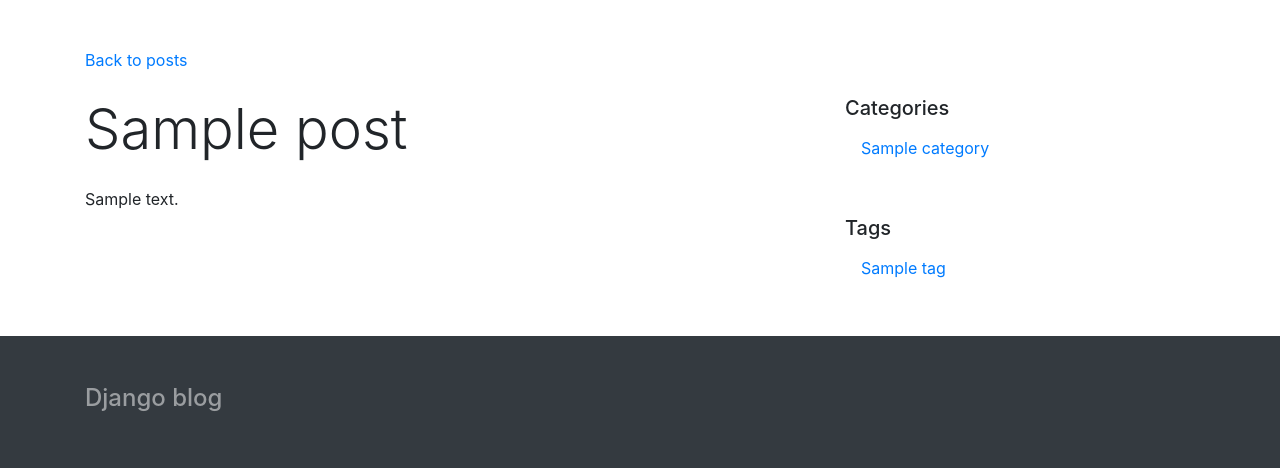
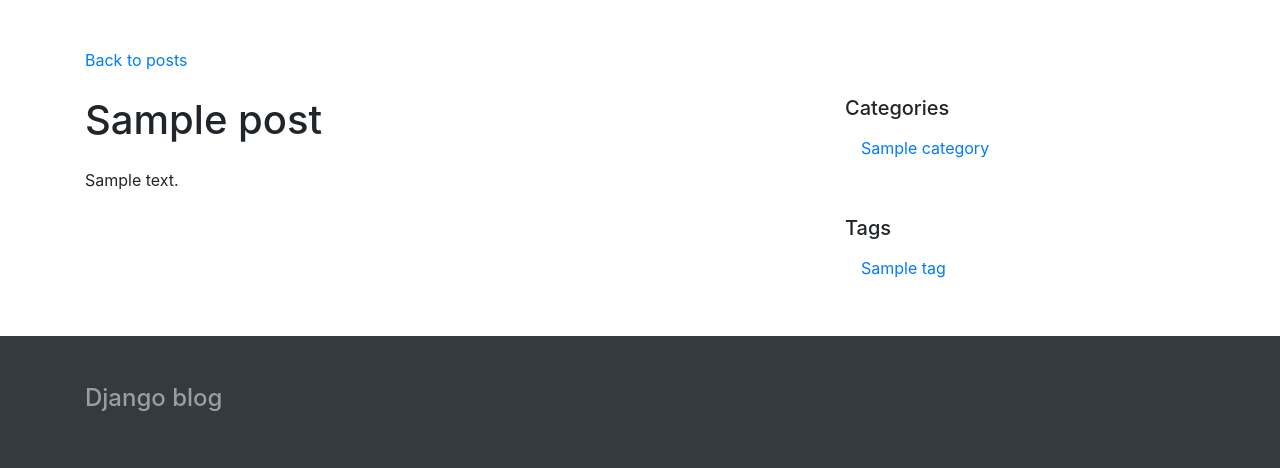
Before and after one commit to craigdanj/django-blog, a Django app: page /post/1/ in a window 1280 px wide. Shown: the part 56-524 px from the top of the page. Run offline with Django 3.2, Linux system fonts and the light colour scheme; tables that the repository leaves empty hold one stand-in row (values such as "Sample post"); some libraries are stand-ins or nearby versions.

Commit message:
template for post tweaked

```diff
--- a/blog/posts/templates/posts/post.html
+++ b/blog/posts/templates/posts/post.html
@@ -4,7 +4,7 @@
 
 	<a href="/posts/1/">Back to posts</a>
 
-	<h1 class="mt-4 mb-4 display-4">{{post.title}}</h1>
+	<h1 class="mt-4 mb-4">{{post.title}}</h1>
 
 	<div>
 		{{post.description}}
```
